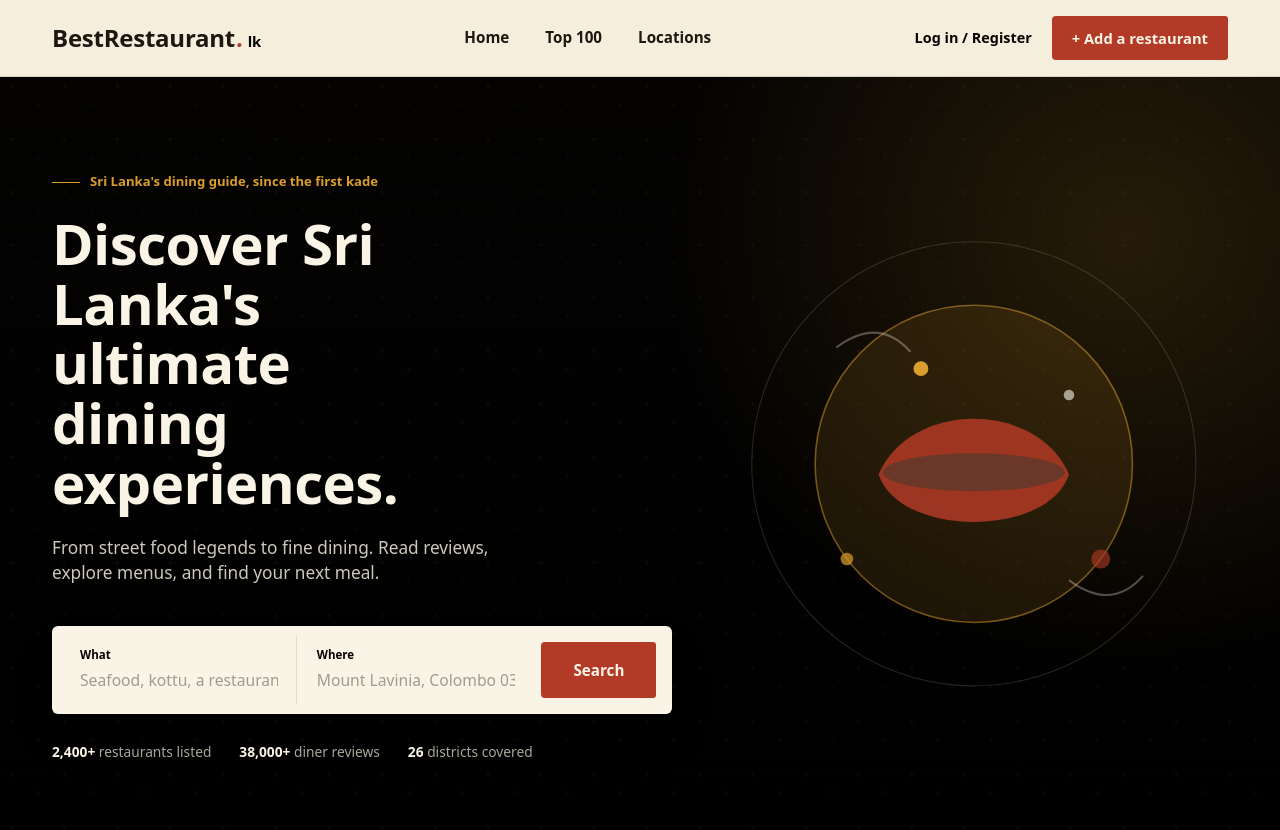
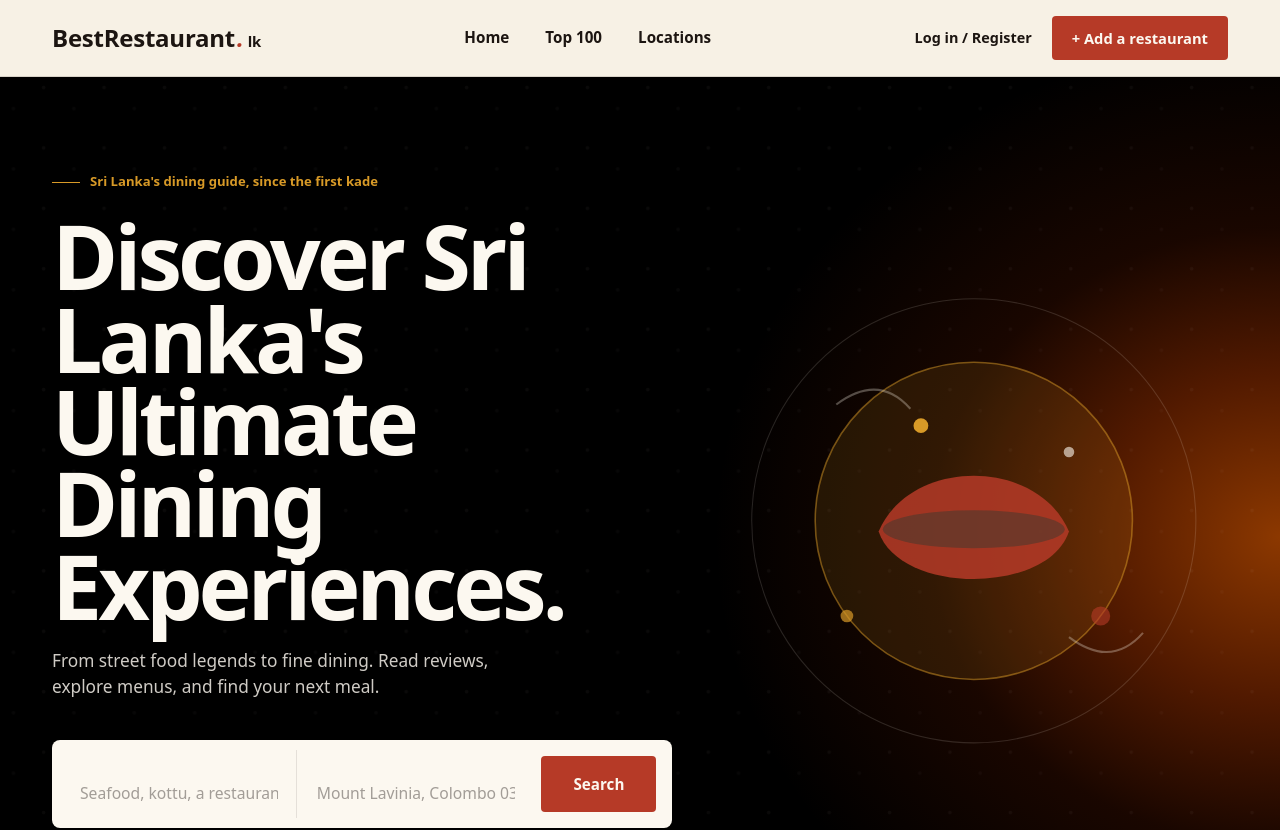
Before and after one commit to devravindu/bestrestaurants, a Next.js app: page / in a window 1280 px wide. Shown: the top 830 px of the page. Built offline with nearby package versions, Linux system fonts and the light colour scheme; no server answers; the database is empty.

Commit message:
Landing Page Update

```diff
--- a/app/globals.css
+++ b/app/globals.css
@@ -2,30 +2,59 @@
 
 @theme {
   /* Colors */
-  --color-ink: #201510;
-  --color-teal: #040302;
-  --color-teal-deep: #000000;
-  --color-paper: #F6EEDC;
-  --color-paper-warm: #EFE2C4;
-  --color-turmeric: #DB9E2C;
-  --color-chili: #B23A26;
-  --color-chili-deep: #8F2C1B;
-  --color-cream: #FAF4E6;
-  --color-line: rgba(32,21,16,0.14);
-  --color-line-light: rgba(250,244,230,0.22);
+ --color-ink: #1C1511;
+  --color-ink-soft: #403731;
 
-  /* Fonts */
+  --color-dark: #17110E;
+  --color-dark-soft: #241B16;
+
+  --color-paper: #F7F1E5;
+  --color-paper-warm: #EEE1C8;
+  --color-cream: #FCF8F0;
+
+  --color-turmeric: #D89A27;
+
+  --color-chili: #B63A27;
+  --color-chili-deep: #8E2D1D;
+
+  --color-line: rgba(28, 21, 17, 0.14);
+  --color-line-light: rgba(252, 248, 240, 0.20);
+
+  /* ─────────────────────────
+     Typography
+     ───────────────────────── */
+
   --font-display: var(--font-fraunces), serif;
   --font-body: var(--font-public-sans), sans-serif;
 
-  /* Border Radius */
-  --radius-s: 3px;
-  --radius-m: 6px;
 
-  /* Shadows */
-  --shadow-card: 0 1px 0 rgba(32,21,16,0.06);
+  /* ─────────────────────────
+     Border Radius
+     ───────────────────────── */
+
+  --radius-s: 4px;
+  --radius-m: 8px;
+  --radius-l: 12px;
+
+
+  /* ─────────────────────────
+     Shadows
+     ───────────────────────── */
+
+  --shadow-card: 0 1px 0 rgba(28, 21, 17, 0.06);
+  --shadow-elevated:
+    0 12px 35px rgba(28, 21, 17, 0.10);
 }
-
+.hero-gradient {
+  background-color: #000000;
+  background-image: radial-gradient(
+    ellipse 65% 80% at 100% 50%,
+    rgba(255, 102, 0, 0.55) 0%,
+    rgba(255, 80, 0, 0.32) 22%,
+    rgba(180, 45, 0, 0.14) 42%,
+    transparent 68%
+  );
+}
 /* You can still add standard CSS targeting HTML tags below if needed */
 html {
   scroll-behavior: smooth;
--- a/components/FeaturedCarousel.tsx
+++ b/components/FeaturedCarousel.tsx
@@ -18,7 +18,7 @@ export default async function FeaturedCarousel() {
 
         <div className="flex justify-between items-end mb-[40px]">
           <div>
-            <h2 className="text-[2.5rem] font-display font-bold text-ink mb-[8px]">
+            <h2 className="font-display text-[clamp(2rem,3.5vw,3.2rem)] leading-[0.98] tracking-[-0.035em] max-w-[14ch] font-bold">
               Featured culinary<br/>destinations
             </h2>
             <p className="text-ink/60 text-[1.1rem]">
--- a/components/Footer.tsx
+++ b/components/Footer.tsx
@@ -5,12 +5,12 @@ import Link from 'next/link';
 
 export default function Footer() {
   return (
-    <footer className="bg-teal-deep text-cream">
+    <footer className="bg-dark text-cream">
       {/* Newsletter */}
       <div className="max-w-[1240px] mx-auto px-[32px] max-lg:px-[20px]">
         <div className="border-b border-cream/15 py-[56px] flex items-center justify-between gap-[32px] flex-wrap max-sm:flex-col max-sm:items-start">
           <div>
-            <h3 className="text-[1.5rem] font-display font-semibold max-w-[13ch]">Join the Foodie Club</h3>
+            <h3 className="font-display text-[clamp(2rem,3.5vw,3.2rem)] leading-[0.98] tracking-[-0.035em] max-w-[14ch] font-bold">Join the Foodie Club</h3>
             <p className="text-cream/60 mt-[8px] max-w-[38ch]">Get the best weekend spots delivered to your inbox.</p>
           </div>
           <form className="flex shrink-0 w-full max-w-[360px] max-sm:max-w-full" onSubmit={(e) => e.preventDefault()}>
--- a/components/HeroSearch.tsx
+++ b/components/HeroSearch.tsx
@@ -16,10 +16,7 @@ export default function HeroSearch() {
 
   return (
     <section
-      className="relative text-cream overflow-hidden py-[88px] pb-[120px] max-sm:py-[56px]"
-      style={{
-        background: `radial-gradient(ellipse 60% 90% at 88% 20%, rgba(219,158,44,0.16), transparent 60%), linear-gradient(180deg, var(--color-teal) 0%, var(--color-teal-deep) 100%)`
-      }}
+      className="relative text-cream overflow-hidden py-[88px] pb-[120px] max-sm:py-[56px] hero-gradient"
     >
       {/* Background Weave Pattern */}
       <svg className="absolute inset-0 opacity-50 pointer-events-none w-full h-full" viewBox="0 0 1200 700" preserveAspectRatio="xMidYMid slice">
@@ -41,8 +38,8 @@ export default function HeroSearch() {
             Sri Lanka's dining guide, since the first kade
           </div>
 
-          <h1 className="text-[clamp(2.3rem,4.4vw,3.6rem)] leading-[1.06] tracking-[-0.01em] max-w-[12.5ch] font-display font-semibold">
-            Discover Sri Lanka's ultimate dining experiences.
+          <h1 className="font-display text-[clamp(3.2rem,7vw,6.5rem)] leading-[0.92] tracking-[-0.045em] max-w-[10ch] font-bold">
+            Discover Sri Lanka's Ultimate Dining Experiences.
           </h1>
 
           <p className="text-[1.08rem] text-cream/82 max-w-[46ch] mt-[22px]">
--- a/components/ReviewMarquee.tsx
+++ b/components/ReviewMarquee.tsx
@@ -9,7 +9,7 @@ const reviewsData = [
 
 export default function ReviewMarquee() {
   return (
-    <section className="bg-teal-deep text-cream overflow-hidden py-[88px] max-sm:py-[56px]">
+    <section className="bg-dark-soft text-cream overflow-hidden py-[88px] max-sm:py-[56px]">
       <style>{`
         @keyframes scrollReviews {
           from { transform: translateX(0); }
@@ -22,7 +22,7 @@ export default function ReviewMarquee() {
 
       <div className="max-w-[1240px] mx-auto px-[32px] max-lg:px-[20px]">
         <div className="mb-[44px]">
-          <h2 className="text-[clamp(1.6rem,2.6vw,2.1rem)] tracking-[-0.01em] font-display font-semibold">
+          <h2 className="font-display text-[clamp(2rem,3.5vw,3.2rem)] leading-[0.98] tracking-[-0.035em] max-w-[14ch] font-bold">
             Fresh off the table: recent reviews
           </h2>
           <p className="text-cream/65 text-[1rem] mt-[10px] max-w-[48ch]">
--- a/components/TaxonomyGrid.tsx
+++ b/components/TaxonomyGrid.tsx
@@ -8,7 +8,7 @@ export default function TaxonomyGrid() {
 
         {/* Section Header */}
         <div className="mb-[44px]">
-          <h2 className="text-[clamp(1.6rem,2.6vw,2.1rem)] tracking-[-0.01em] font-display font-semibold">
+          <h2 className="font-display text-[clamp(2rem,3.5vw,3.2rem)] leading-[0.98] tracking-[-0.035em] max-w-[14ch] font-bold">
             What are you craving?
           </h2>
           <p className="text-ink/62 text-[1rem] mt-[10px] max-w-[48ch]">
--- a/components/TrendingGrid.tsx
+++ b/components/TrendingGrid.tsx
@@ -43,7 +43,7 @@ export default function TrendingGrid() {
         {/* Section Header */}
         <div className="flex justify-between items-end mb-[44px] gap-[24px] flex-wrap">
           <div>
-            <h2 className="text-[clamp(1.6rem,2.6vw,2.1rem)] tracking-[-0.01em] max-w-[16ch] font-display font-semibold">
+            <h2 className="font-display text-[clamp(2rem,3.5vw,3.2rem)] leading-[0.98] tracking-[-0.035em] max-w-[14ch] font-bold">
               Trending in Mount Lavinia & Colombo
             </h2>
             <p className="text-ink/60 text-[1rem] mt-[10px] max-w-[48ch]">
--- a/components/VendorCTA.tsx
+++ b/components/VendorCTA.tsx
@@ -6,7 +6,7 @@ export default function VendorCTA() {
     <section className="bg-chili text-cream py-[70px]">
       <div className="max-w-[1240px] mx-auto px-[32px] max-lg:px-[20px] flex items-center justify-between gap-[32px] flex-wrap max-lg:flex-col max-lg:items-start">
         <div>
-          <h2 className="text-[clamp(1.6rem,3vw,2.2rem)] font-display font-semibold max-w-[14ch]">
+          <h2 className="font-display text-[clamp(2rem,3.5vw,3.2rem)] leading-[0.98] tracking-[-0.035em] max-w-[14ch] font-bold">
             Are you a restaurant owner?
           </h2>
           <p className="mt-[12px] text-[1.02rem] text-cream/90 max-w-[44ch]">
```
